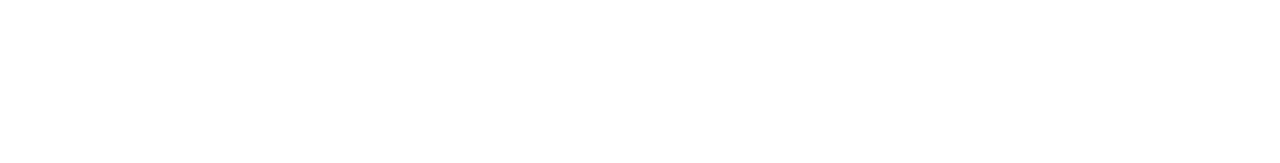
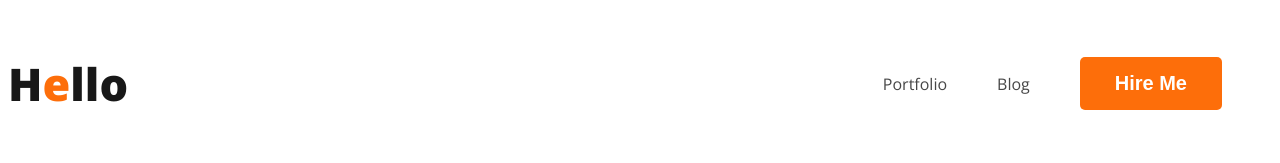
Before and after one commit to kmriazuddin/portfolio-design, a plain HTML site: page index.html in a window 1280 px wide. Drawn offline with nearby package versions, Linux system fonts and the light colour scheme.

Commit message:
nav complate

```diff
--- /dev/null
+++ b/css/style.css
@@ -0,0 +1,39 @@
+body{
+    font-family: 'Open Sans', sans-serif;
+}
+.text-primary{
+    color: #fd6e0a;
+}
+.btn-primary{
+    border-radius: 5px;
+    background: #fd6e0a;
+    border: none;
+    color: white;
+    font-size: 20px;
+    font-weight: 700;
+    padding: 15px 35px;
+}
+
+/* Navbar */
+nav{
+    display: flex;
+    justify-content: space-between;
+    align-items: center;
+}
+.nav-title{
+    color: #181818;
+    font-size: 45px;
+    font-weight: 800;
+}
+nav > ul{
+    display: flex;
+    align-items: center;
+}
+nav li{
+    list-style: none;
+    margin-right: 50px;
+}
+nav a{
+    text-decoration: none;
+    color: #474747;
+}
--- a/index.html
+++ b/index.html
@@ -3,9 +3,25 @@
 <head>
     <meta charset="UTF-8">
     <meta name="viewport" content="width=device-width, initial-scale=1.0">
+    <!-- Google Font -->
+    <link rel="preconnect" href="https://fonts.googleapis.com">
+    <link rel="preconnect" href="https://fonts.gstatic.com" crossorigin>
+    <link href="https://fonts.googleapis.com/css2?family=Open+Sans:wght@400;700;800&display=swap" rel="stylesheet">
+    <link rel="stylesheet" href="./css/style.css">
     <title>Web Developer Portfolio</title>
 </head>
 <body>
-
+    <header>
+        <nav>
+            <h3 class="nav-title">H<span class="text-primary">e</span>llo</h3>
+            <ul>
+                <li><a href="#">Portfolio</a></li>
+                <li><a href="#">Blog</a></li>
+                <li><button class="btn-primary">Hire Me</button></li>
+            </ul>
+        </nav>
+    </header>
+    <main></main>
+    <footer></footer>
 </body>
 </html>
```
